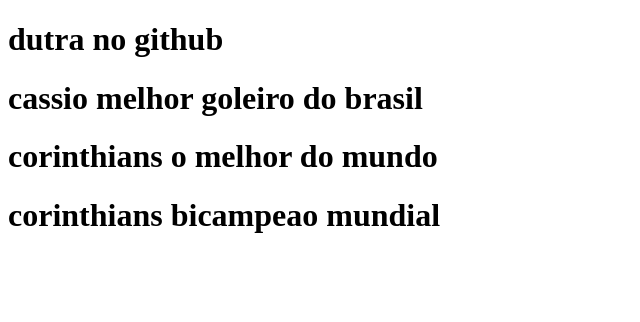
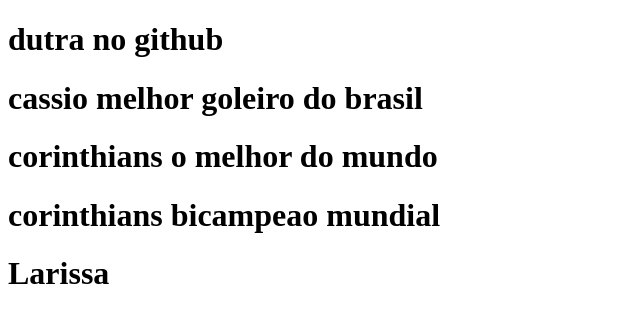
Before and after one commit to iiLariii/meuprimeiro-1, a plain HTML site: page index.html in a window 1280 px wide. Shown: the whole page, without its empty margins (0-640 px from the left). Drawn offline with Linux system fonts and the light colour scheme.

Commit message:
Update index.html
alterei a linha 13

```diff
--- a/index.html
+++ b/index.html
@@ -10,5 +10,6 @@
     <h1>cassio melhor goleiro do brasil </h1>
     <h1>corinthians o melhor do mundo</h1>
     <h1>corinthians bicampeao mundial</h1>
+    <h1>Larissa</h1>
 </body>
 </html>
```
